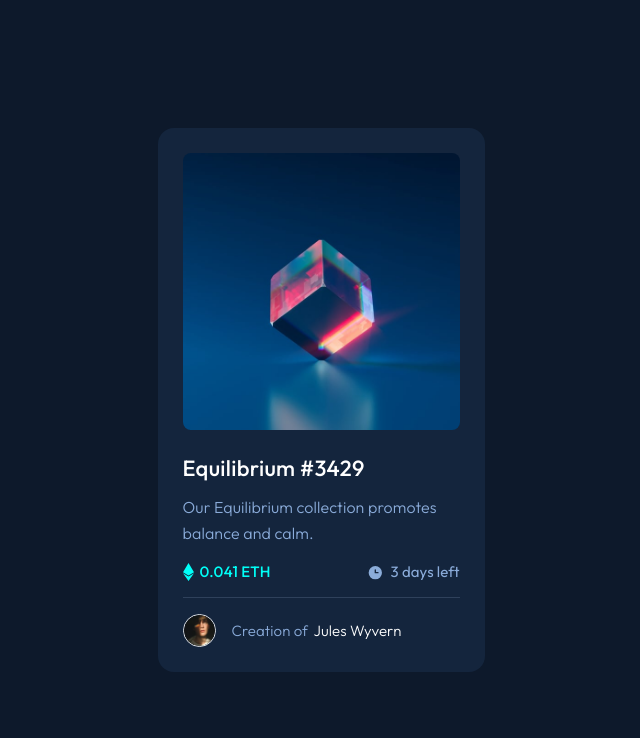
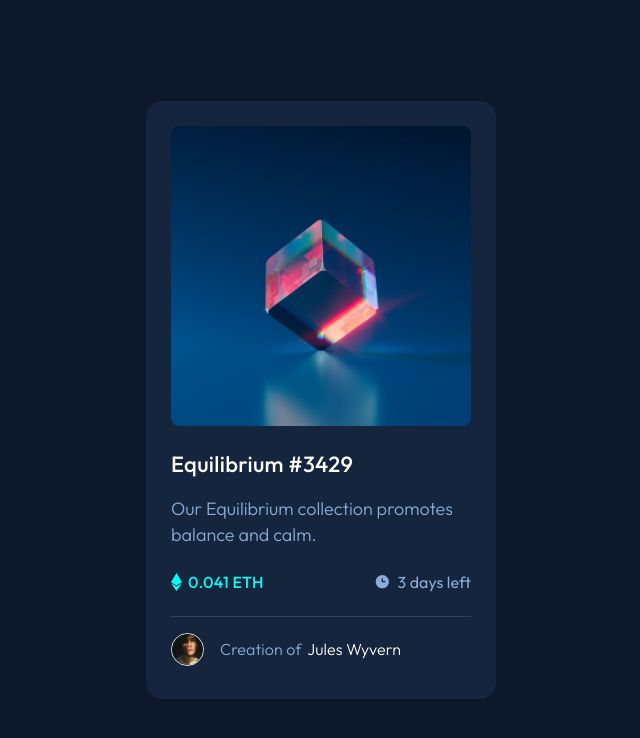
Before and after one commit to realsale/frontend-mentor, a website: page challenges/nft-preview-card-component/index.html in a window 1280 px wide. Shown: the whole page, without its empty margins (319-959 px from the left). Drawn offline with Linux system fonts and the light colour scheme.

Commit message:
feat: add desktop design

```diff
--- a/challenges/nft-preview-card-component/index.html
+++ b/challenges/nft-preview-card-component/index.html
@@ -21,34 +21,34 @@
 </head>
 <body>
   <main class="h-screen grid place-content-center bg-dark-blue font-outfit">
-    <figure class="max-w-[327px] p-[25px] bg-dark-blue-card rounded-2xl">
+    <figure class="max-w-[327px] p-[25px] bg-dark-blue-card rounded-2xl md:max-w-[350px]">
       <img class="w-full rounded-lg" src="./images/image-equilibrium.jpg" alt="Equilibrium">
 
       <div class="text-soft-blue">
         <h1 class="text-white text-[22px] tracking-[0.3px] font-medium mt-[22px]">
           Equilibrium #3429
         </h1>
-        <p class="mt-[9px] font-light leading-[26px] tracking-[0.1px]">
+        <p class="mt-[9px] font-light leading-[26px] tracking-[0.1px] md:mt-[14.5px] md:text-[18px] md:tracking-normal">
           Our Equilibrium collection promotes balance and calm.
         </p>
 
-        <div class="mt-[14px] flex justify-between items-center">
+        <div class="mt-[14px] flex justify-between items-center md:mt-[22px]">
           <div class="inline-flex items-center">
             <img class="max-w-full" src="./images/icon-ethereum.svg" alt="etherewm icon"/>
-            <h3 class="text-cyan font-medium text-[15px] leading-6 ml-[6px] tracking-[0.3px]">0.041 ETH</h3>
+            <h3 class="text-cyan font-medium text-[15px] leading-6 ml-[6px] tracking-[0.3px] md:text-base">0.041 ETH</h3>
           </div>
 
           <div class="inline-flex items-center">
             <img src="./images/icon-clock.svg" alt="clock icon" />
-            <span class="ml-[7px] text-[15px] leading-6 tracking-[0.1px]">3 days left</span>
+            <span class="ml-[7px] text-[15px] leading-6 tracking-[0.1px] md:text-base">3 days left</span>
           </div>
         </div>
 
-        <hr class="border-dark-blue-line mt-[13px] mb-4">
+        <hr class="border-dark-blue-line mt-[13px] mb-4 md:mt-[22px]">
 
-        <div class="flex items-center font-light">
+        <div class="flex items-center font-light md:mb-2">
           <img class="w-[33px] border-[1px] rounded-full" src="./images/image-avatar.png" alt="avatar" />
-          <p class="ml-4 text-[15px] leading-none tracking-[0.1px]">
+          <p class="ml-4 text-[15px] leading-none tracking-[0.1px] md:text-base">
             Creation of
             <span class="text-white ml-[2px]">Jules Wyvern</span>
           </p>
```
Also changed, not shown: challenges/nft-preview-card-component/dist/index.css.
